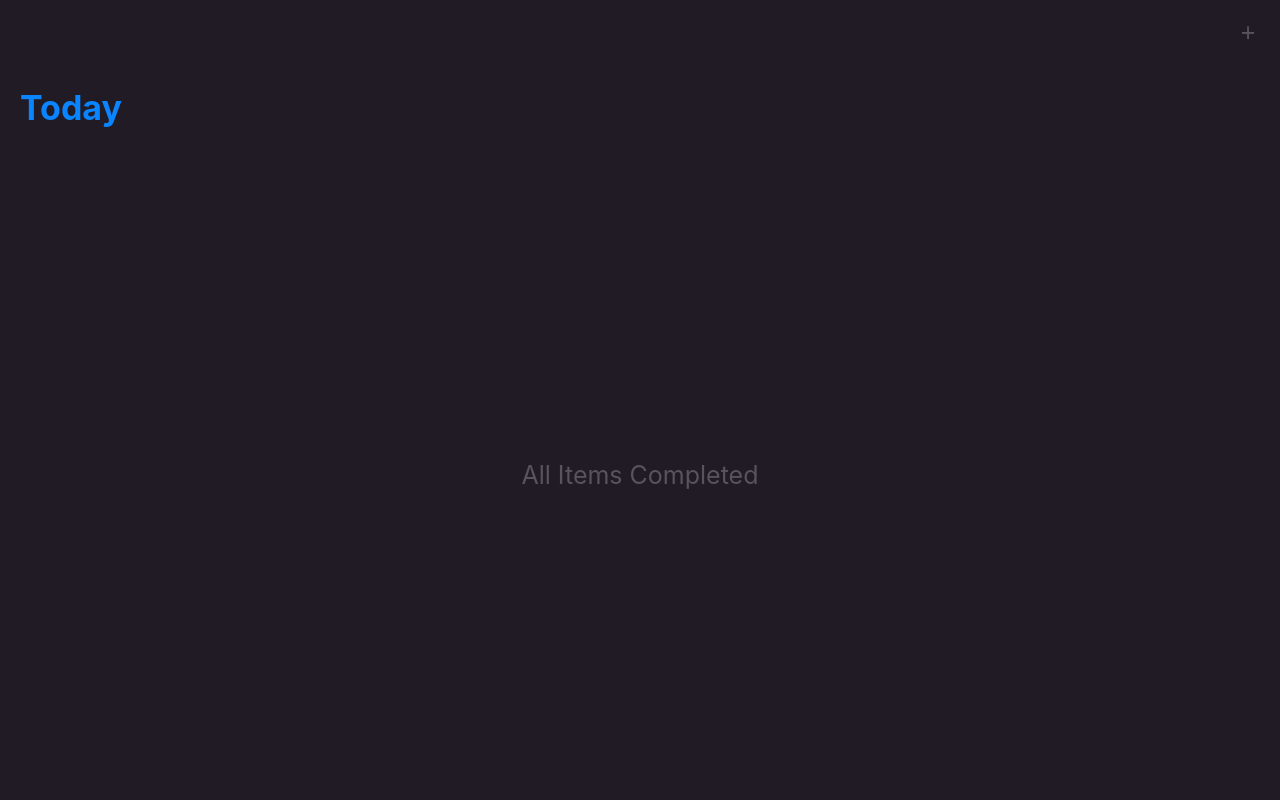
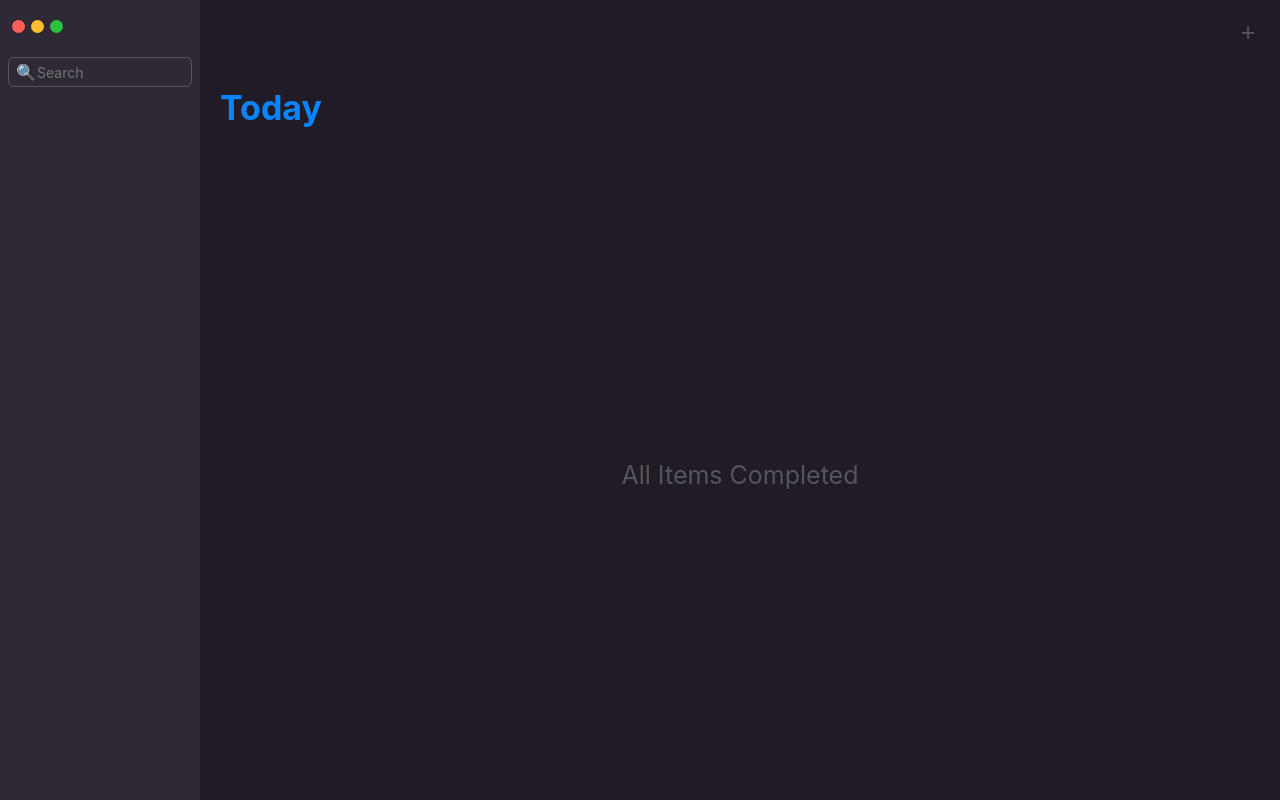
Before and after one commit to timepresent95/ts-reminder, a website built with webpack: page public/index.html in a window 1280 px wide. Built offline with nearby package versions, Linux system fonts and the light colour scheme.

Commit message:
Feat: Sidebar 레이아웃 추가

```diff
--- a/src/assets/style/layout/_index.scss
+++ b/src/assets/style/layout/_index.scss
@@ -1 +1,7 @@
 @forward "header";
+@forward "sidebar";
+
+#app {
+  display: flex;
+  height: 100%;
+}
--- /dev/null
+++ b/src/assets/style/layout/_sidebar.scss
@@ -0,0 +1,96 @@
+@use "../abstracts/variables";
+@use "../base/typography";
+
+.side-bar {
+  padding: 8px;
+  height: 100%;
+  max-width: 300px;
+  min-width: 200px;
+  width: 100%;
+  flex: 0;
+  background-color: variables.$g4;
+
+  .window-control {
+    padding: 12px 4px;
+    display: flex;
+
+    &:hover {
+      & .close {
+        color: variables.$close-text-color;
+      }
+
+      & .minimize {
+        color: variables.$minimize-text-color;
+      }
+
+      & .maximize {
+        color: variables.$maximize-text-color;
+      }
+    }
+
+    button {
+      position: relative;
+      display: block;
+      height: 13px;
+      width: 13px;
+      border-radius: 50%;
+
+      &:not(:last-child) {
+        margin-right: 6px;
+      }
+
+      &:before {
+        position: absolute;
+        content: attr(data-icon);
+        top: 50%;
+        left: 50%;
+        font-size: 13px;
+        font-weight: bold;
+        line-height: 1;
+        transform: translate(-50%, -50%);
+      }
+    }
+
+    .close {
+      background-color: variables.$close-bg-color;
+      color: variables.$close-bg-color;
+    }
+
+    .minimize {
+      background-color: variables.$minimize-bg-color;
+      color: variables.$minimize-bg-color;
+    }
+
+    .maximize {
+      background-color: variables.$maximize-bg-color;
+      color: variables.$maximize-bg-color;
+    }
+  }
+
+  .search {
+    margin-top: 12px;
+    padding: 4px 4px 4px 28px;
+    @extend .text-body1;
+    color: black;
+    height: 30px;
+    border-radius: 6px;
+    background-color: variables.$g4;
+    width: 100%;
+    outline: none;
+    border: solid 1px variables.$g3;
+
+    &-label {
+      position: relative;
+
+      &:before {
+        content: '🔍';
+        position: absolute;
+        left: 8px;
+        top: 50%;
+        transform: translateY(-50%);
+      }
+    }
+
+
+  }
+}
--- a/src/assets/style/pages/_schedule-page.scss
+++ b/src/assets/style/pages/_schedule-page.scss
@@ -2,4 +2,5 @@
   display: flex;
   flex-direction: column;
   height: 100%;
+  flex: 1;
 }
--- /dev/null
+++ b/src/component/Sidebar.ts
@@ -0,0 +1,49 @@
+export default class Sidebar {
+  private currentEl = document.createElement("section");
+  private windowControlEl = document.createElement("div");
+  private searchBoxEl = document.createElement("input");
+
+  constructor() {
+    this.currentEl.classList.add("side-bar");
+    this.windowControlEl.classList.add("window-control");
+    this.windowControlEl.innerHTML = `
+    <button data-icon="&times;" class="close"></button>
+    <button data-icon="&minus;" class="minimize"></button>
+    <button data-icon="&plus;" class="maximize"></button>
+    `;
+    this.windowControlEl.addEventListener("click", this.windowControl);
+    const labelEl = document.createElement("label");
+    labelEl.classList.add('search-label')
+    labelEl.appendChild(this.searchBoxEl);
+    this.searchBoxEl.classList.add("search");
+    this.searchBoxEl.setAttribute('placeholder', 'Search')
+    labelEl.appendChild(this.searchBoxEl);
+
+    this.currentEl.appendChild(this.windowControlEl);
+    this.currentEl.appendChild(labelEl);
+  }
+
+  private windowControl = (e: MouseEvent) => {
+    const { target } = e;
+    if (!(target instanceof HTMLButtonElement)) {
+      return;
+    }
+    switch (target.dataset.icon) {
+    case "×":
+      window.alert("창 닫기 옵션은 개발중입니다.");
+      break;
+    case "−":
+      window.alert("창 최소화 옵션은 개발중입니다.");
+      break;
+    case "+":
+      window.alert("창 최대화 옵션은 개발중입니다.");
+      break;
+    default:
+      return;
+    }
+  };
+
+  create() {
+    return this.currentEl;
+  }
+}
--- a/src/index.ts
+++ b/src/index.ts
@@ -1,15 +1,20 @@
 import "./assets/style/style.scss";
 import SchedulePage from "./component/SchedulePage";
+import Sidebar from "./component/Sidebar";
 
 String.prototype.proper = function() {
   return this[0].toUpperCase() + this.slice(1)
 };
 
 function init() {
-  window.addEventListener("contextmenu", (e) => e.preventDefault());
+  const sidebar = new Sidebar();
+  const sidebarEl = sidebar.create();
   const schedulePage = new SchedulePage('today');
   const schedulePageEl = schedulePage.create();
-  document.body.appendChild(schedulePageEl)
+  const app = document.createElement('div');
+  app.setAttribute('id', 'app');
+  document.body.appendChild(app);
+  app.append(sidebarEl, schedulePageEl)
   schedulePage.render()
 }
 
```
